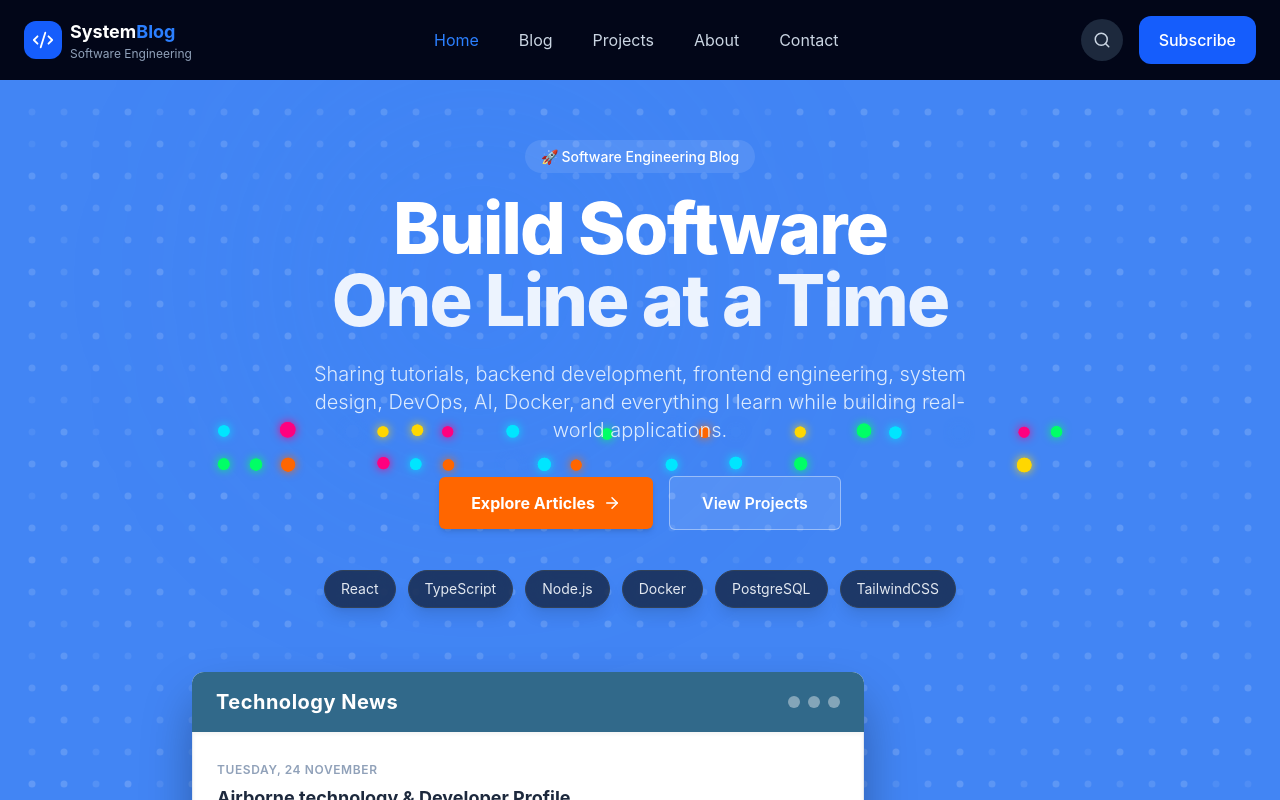
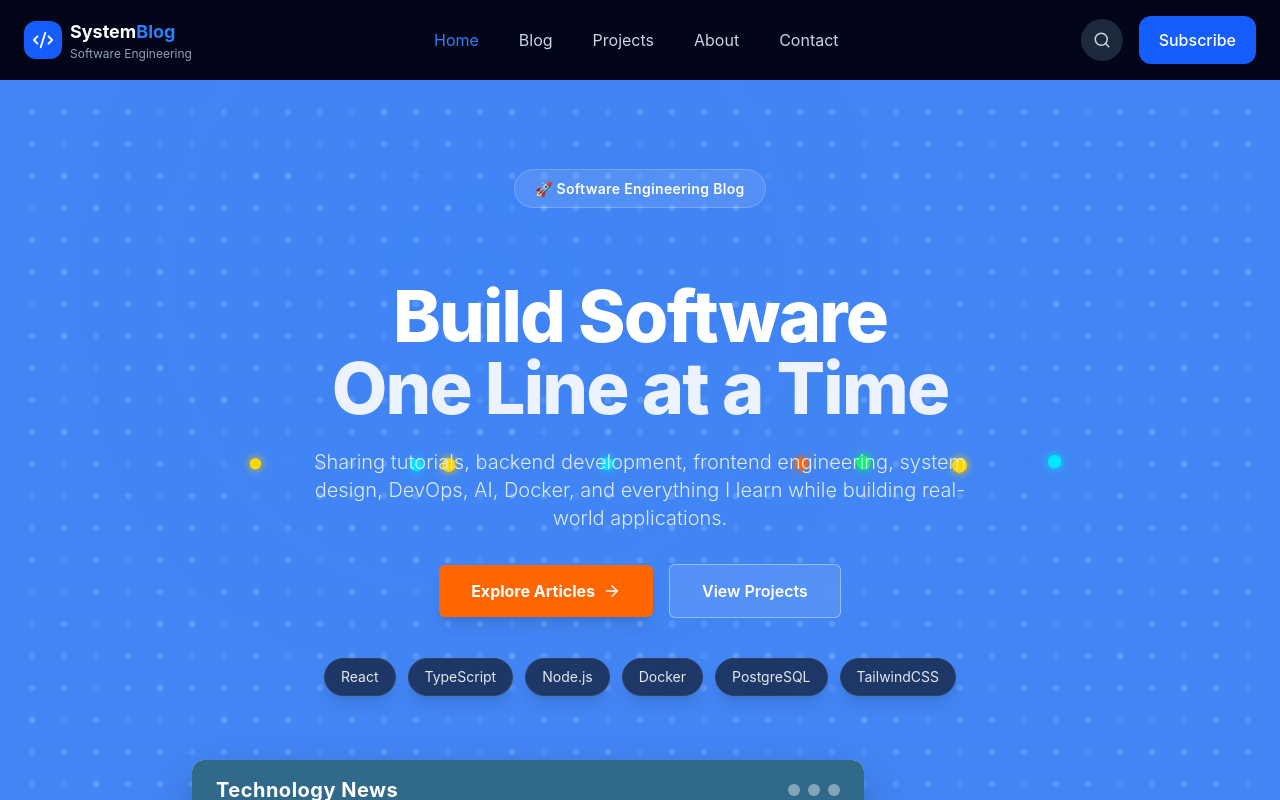
Before and after one commit to system-Barinda/system-barinda-blog, a React (Vite) app: page / in a window 1280 px wide. Shown: the top 800 px of the page. Built offline with nearby package versions, Linux system fonts and the light colour scheme.

Commit message:
chore:updating at all

```diff
--- a/src/components/Hero.tsx
+++ b/src/components/Hero.tsx
@@ -15,19 +15,19 @@ const skills = [
 export default function Hero() {
   return (
     <section className="relative overflow-hidden bg-[#4285f4] text-white">
-      {/* Background graphics/decorations overlay */}
+      {/* GSAP Dot Grid + Animated Name Canvas */}
       <HeroBackground />
 
-      <div className="relative mx-auto flex min-h-[90vh] max-w-7xl flex-col items-center justify-center px-6 py-16 text-center">
+      <div className="relative mx-auto flex min-h-[95vh] max-w-7xl flex-col items-center justify-center px-6 pt-24 pb-16 text-center">
         {/* Category / Badge */}
-        <div className="mb-6">
-          <span className="rounded-full bg-white/10 px-4 py-2 text-sm font-medium backdrop-blur-md">
+        <div className="mb-8">
+          <span className="rounded-full border border-white/20 bg-white/10 px-5 py-2.5 text-sm font-semibold tracking-wide backdrop-blur-md">
             🚀 Software Engineering Blog
           </span>
         </div>
 
-        {/* Main Heading */}
-        <h1 className="max-w-4xl text-4xl font-extrabold tracking-tight text-white md:text-6xl lg:text-7xl">
+        {/* Hero Title Area */}
+        <h1 className="mt-12 max-w-4xl text-4xl font-extrabold tracking-tight text-white md:text-6xl lg:text-7xl">
           Build Software
           <br />
           <span className="text-white/90">One Line at a Time</span>
@@ -41,26 +41,26 @@ export default function Hero() {
         </p>
 
         {/* Call to Action Buttons */}
-        <div className="mt-8 flex flex-wrap items-center justify-center gap-4">
-          <button className="flex items-center gap-2 rounded-md bg-[#ff6600] px-8 py-3.5 font-bold text-white shadow-md transition hover:bg-[#e65c00]">
+        <div className="mt-8 flex flex-wrap items-center justify-center gap-4 z-10">
+          <button className="flex items-center gap-2 rounded-md bg-[#ff6600] px-8 py-3.5 font-bold text-white shadow-lg transition hover:bg-[#e65c00]">
             Explore Articles
             <ArrowRight size={18} />
           </button>
 
-          <button className="rounded-md border border-white/40 bg-white/10 px-8 py-3.5 font-semibold text-white transition hover:bg-white/20">
+          <button className="rounded-md border border-white/40 bg-white/10 px-8 py-3.5 font-semibold text-white backdrop-blur-sm transition hover:bg-white/20">
             View Projects
           </button>
         </div>
 
         {/* Skills List */}
-        <div className="mt-10 flex flex-wrap justify-center gap-3">
+        <div className="mt-10 flex flex-wrap justify-center gap-3 z-10">
           {skills.map((skill) => (
             <FloatingBadge key={skill} title={skill} />
           ))}
         </div>
 
-        {/* Floating/Embedded Preview Component */}
-        <div className="mt-16 w-full max-w-4xl drop-shadow-2xl">
+        {/* Code Window Preview */}
+        <div className="mt-16 w-full max-w-4xl drop-shadow-2xl z-10">
           <CodeWindow />
         </div>
       </div>
```
